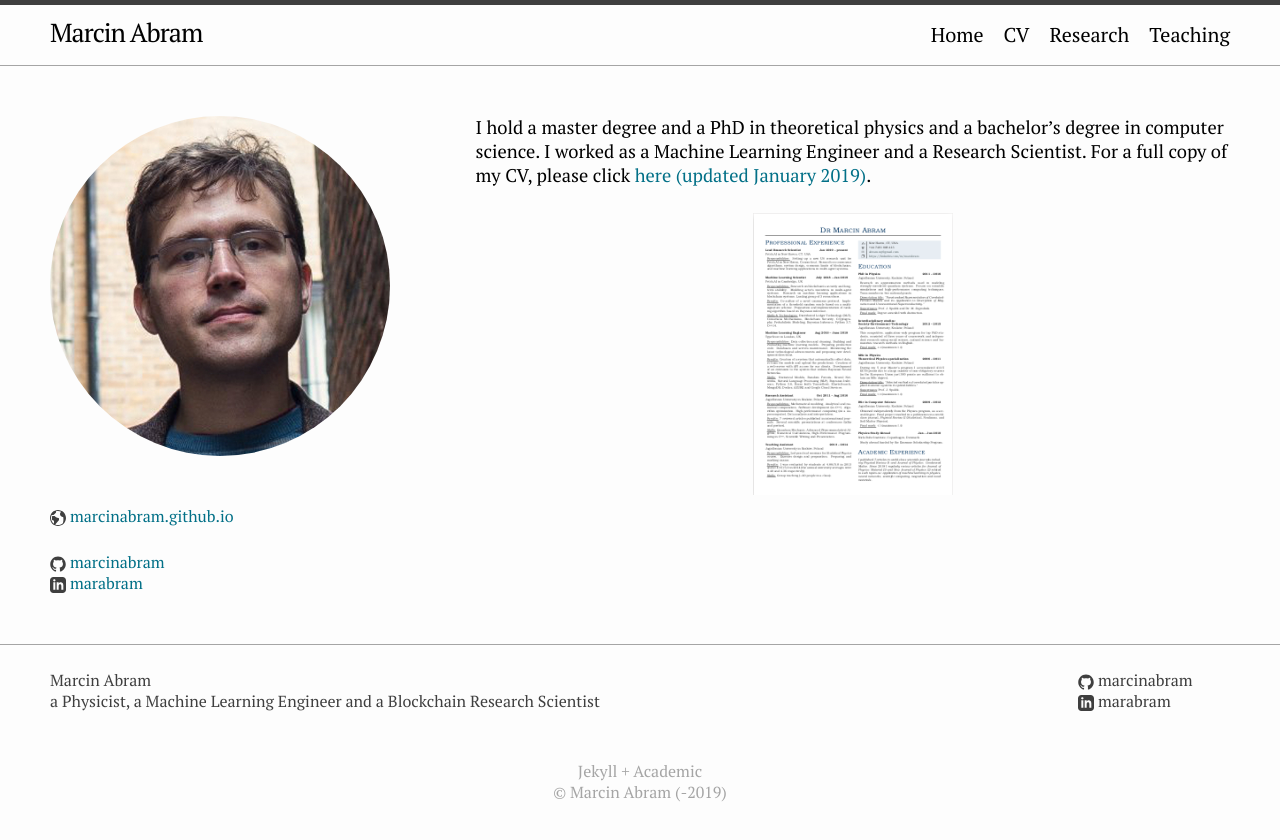
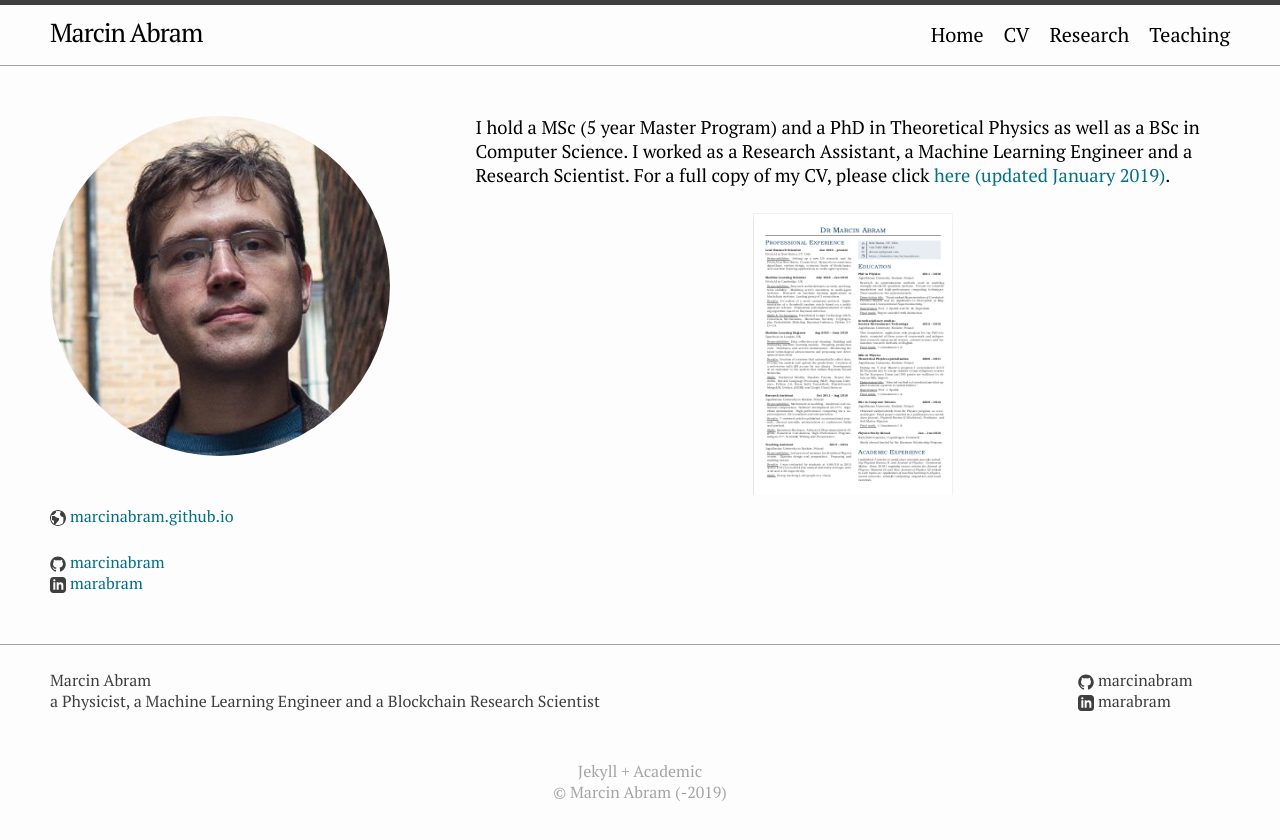
Before and after one commit to marcinabram/marcinabram.github.io, a Jekyll site: the page built from markdowns/1cv.md, in a window 1280 px wide. Shown: the top 840 px of the page. Built offline with Jekyll 4.4.1, drawn with Linux system fonts in a browser that asks for light colours.

Commit message:
CV wording

```diff
--- a/markdowns/1cv.md
+++ b/markdowns/1cv.md
@@ -6,7 +6,7 @@ permalink: /CV
 invisible: false
 ---
 
-I hold a master degree and a PhD in theoretical physics and a bachelor’s degree in computer science. I worked as a Machine Learning Engineer and a Research Scientist. For a full copy of my CV, please click [here (updated January 2019)](/assets/abram_cv.pdf).
+I hold a MSc (5 year Master Program) and a PhD in Theoretical Physics as well as a BSc in Computer Science. I worked as a Research Assistant, a Machine Learning Engineer and a Research Scientist. For a full copy of my CV, please click [here (updated January 2019)](/assets/abram_cv.pdf).
 
 <center>
 <a href="/assets/abram_cv.pdf" rel="Abram CV" style="text-decoration: none">
```
